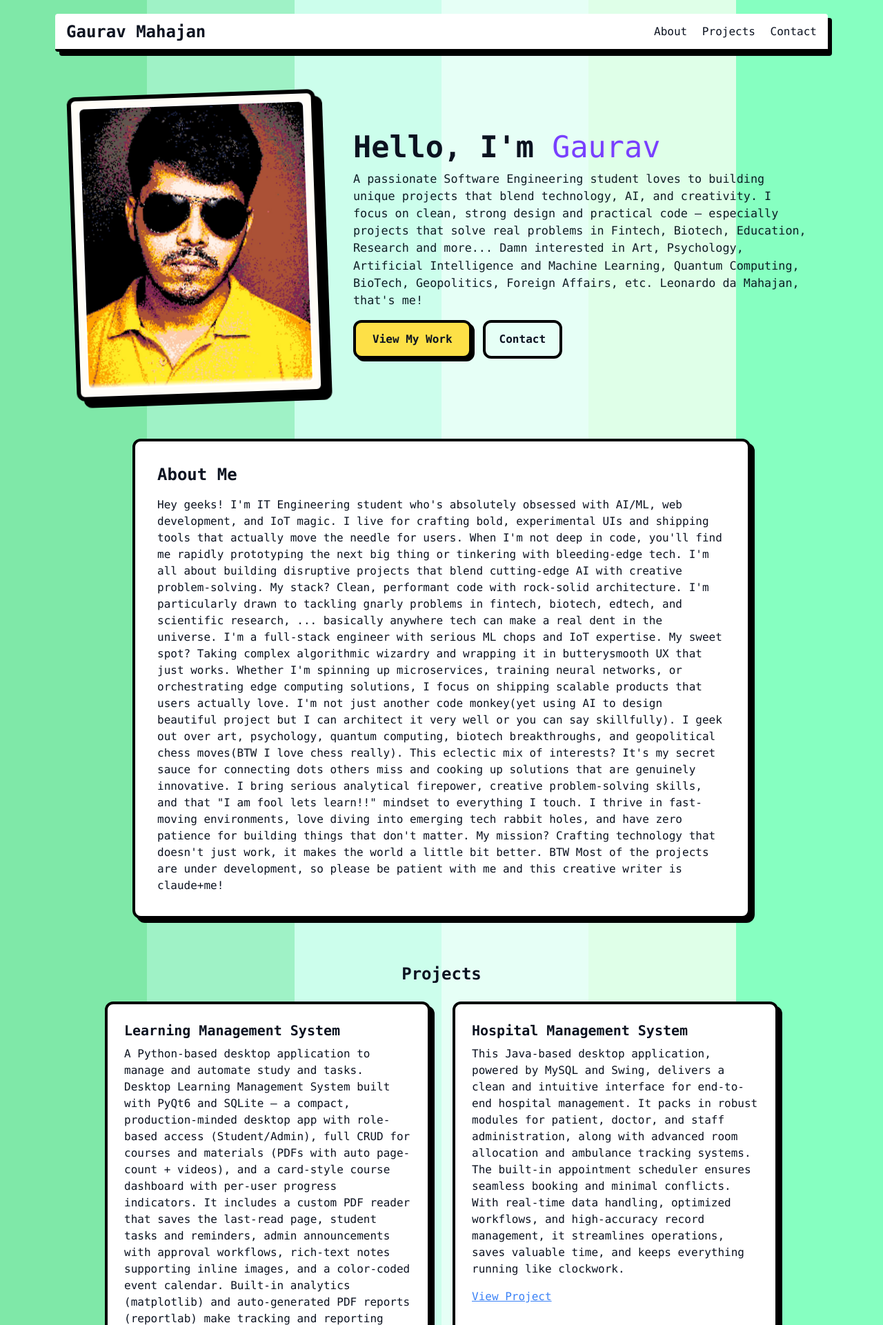
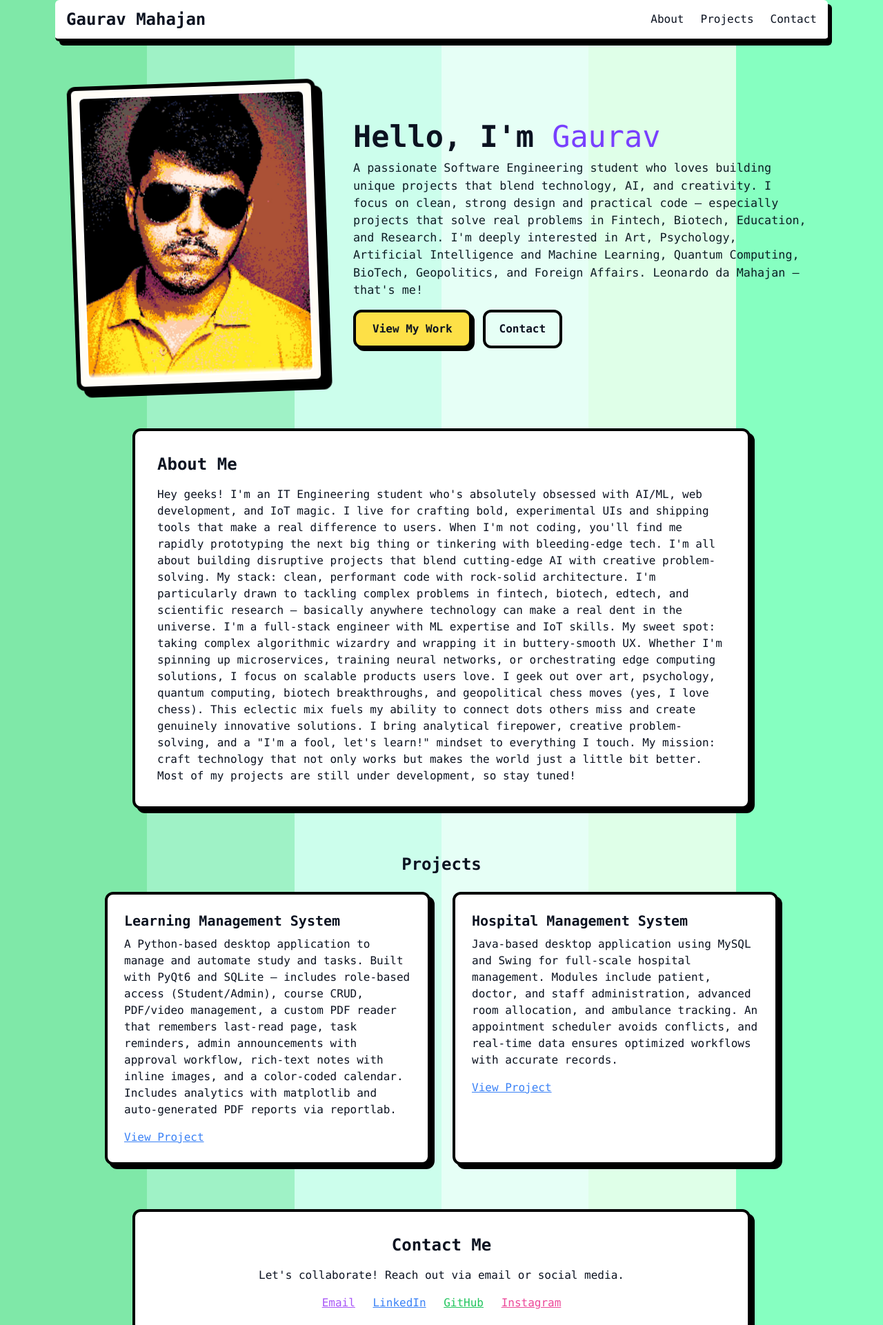
Before and after one commit to GauravMahajan077/WebDev_Project, a plain HTML site: page index.html in a window 1280 px wide. Shown: the top 1921 px of the page at 69% size. Drawn offline with nearby package versions, Linux system fonts and the light colour scheme.

Commit message:
git add .     git commit -m "Updated styles and cleaned HTML"

```diff
--- a/index.html
+++ b/index.html
@@ -1,14 +1,12 @@
 <!DOCTYPE html>
 <html lang="en">
 <head>
-  <meta charset="utf-8" />
-  <meta name="viewport" content="width=device-width,initial-scale=1" />
+  <meta charset="utf-8">
+  <meta name="viewport" content="width=device-width, initial-scale=1">
   <title>Gaurav Mahajan — Portfolio</title>
   <script src="https://cdn.tailwindcss.com"></script>
-
-
   <style>
-    :root{
+    :root {
       --neo-accent: #783ffe;
       --neo-shadow: rgba(0,0,0,1);
       --bg-paper: #fffdf7;
@@ -21,8 +19,7 @@
       --s6: #86ffc1;
     }
 
-
-    html,body { height: 100%; }
+    html, body { height: 100%; }
     body {
       background: linear-gradient(
         90deg,
@@ -54,11 +51,11 @@
       box-shadow: 6px 6px 0 0 rgba(0,0,0,1);
       border-radius:4px;
     }
+
     header.site-header a { color: #0b1220; text-decoration:none; margin-left:0.75rem; }
     header.site-header a:hover { text-decoration:underline; }
 
-
-    .hero-grid{
+    .hero-grid {
       display: grid;
       grid-template-columns: 360px 1fr;
       gap: 3rem;
@@ -74,7 +71,6 @@
       .hero-text { text-align: center; }
     }
 
-
     .neobrutal-frame {
       position: relative;
       background: var(--bg-paper);
@@ -89,7 +85,6 @@
       box-sizing: border-box;
     }
 
-
     .neobrutal-frame::after {
       content: "";
       position: absolute;
@@ -101,7 +96,6 @@
       box-sizing: border-box;
     }
 
-
     .polaroid {
       transform: rotate(-2deg);
       transition: transform 180ms ease, box-shadow 120ms ease;
@@ -109,7 +103,6 @@
       padding: 12px;
       width: 100%;
     }
-
     .frame-img {
       width: 100%;
       height: 100%;
@@ -122,14 +115,11 @@
       background: #f7f7f7;
     }
 
-
     .frame-img-clean {
-
       -webkit-mask-image: linear-gradient(#000 98%, transparent 100%);
       mask-image: linear-gradient(#000 98%, transparent 100%);
       mask-size: 100% 100%;
     }
-
 
     .neobrutal-frame:hover {
       transform: translate(-6px, -6px) rotate(-1deg);
@@ -137,7 +127,7 @@
     }
 
     .hero-heading { font-size: clamp(1.75rem, 3.4vw, 2.75rem); line-height: 1.05; margin: 0 0 0.6rem 0; }
-    .hero-sub { max-width: 48rem; font-size: 1.05rem; color: #04111a; opacity: 0.95; margin: 0 0 1rem 0; }
+    .hero-sub { max-width: 48rem; font-size: 1.05rem; color: #04111a; opacity: 0.95; margin-bottom: 1rem; }
 
     footer.site-footer {
       max-width: 1120px;
@@ -152,42 +142,51 @@
   </style>
 </head>
 <body>
-
-  <header class="site-header" role="banner">
+  <header class="max-w-[1120px] mx-auto px-4 py-3 flex items-center justify-between bg-white border-b-4 border-black shadow-[6px_6px_0_0_rgba(0,0,0,1)] rounded-md static z-40">
     <h1 class="text-lg md:text-2xl font-bold">Gaurav Mahajan</h1>
-    <nav aria-label="Main navigation">
-      <a href="#about">About</a>
-      <a href="#projects">Projects</a>
-      <a href="#contact">Contact</a>
+    <nav class="hidden md:flex gap-6 items-center text-base" aria-label="Main navigation">
+      <a href="#about" class="hover:underline">About</a>
+      <a href="#projects" class="hover:underline">Projects</a>
+      <a href="#contact" class="hover:underline">Contact</a>
     </nav>
+    <button id="menuBtn" class="md:hidden menu-btn p-2 rounded bg-white border-2 border-black" aria-expanded="false" aria-controls="mobileNav" aria-label="Open menu">
+      <svg width="22" height="14" viewBox="0 0 22 14" fill="none" xmlns="http://www.w3.org/2000/svg" aria-hidden="true">
+        <rect width="22" height="2" y="0" rx="1" fill="#000"/>
+        <rect width="22" height="2" y="6" rx="1" fill="#000"/>
+        <rect width="22" height="2" y="12" rx="1" fill="#000"/>
+      </svg>
+    </button>
   </header>
 
+  <div id="mobileNav" class="fixed inset-x-4 top-20 bg-white border-4 border-black rounded-xl shadow-[8px_8px_0_0_rgba(0,0,0,1)] p-4 z-30 hidden" role="menu" aria-label="Mobile navigation">
+    <a href="#about" class="block py-2 text-lg">About</a>
+    <a href="#projects" class="block py-2 text-lg">Projects</a>
+    <a href="#contact" class="block py-2 text-lg">Contact</a>
+  </div>
 
   <main class="hero-grid" role="main">
-
     <div style="display:flex; justify-content:center; align-items:center;">
-      <div class="neobrutal-frame polaroid" aria-hidden="false">
-
+      <div class="neobrutal-frame polaroid">
         <img
           src="gauravbhai.jpg"
           alt="Gaurav Mahajan — portrait"
           class="frame-img frame-img-clean"
           loading="lazy"
           decoding="async"
+          width="360"
+          height="450"
         />
       </div>
     </div>
-
     <div class="hero-text">
       <h2 class="hero-heading"><strong>Hello, I'm</strong> <span style="color:var(--neo-accent)">Gaurav</span></h2>
       <p class="hero-sub">
-        A passionate Software Engineering student loves to building unique projects that blend technology, AI, and creativity.
+        A passionate Software Engineering student who loves building unique projects that blend technology, AI, and creativity.
         I focus on clean, strong design and practical code — especially projects that solve real problems in Fintech, Biotech,
-        Education, Research and more...
-        Damn interested in Art, Psychology, Artificial Intelligence and Machine Learning, Quantum Computing, BioTech, Geopolitics, Foreign Affairs, etc.
-        Leonardo da Mahajan, that's me!
-    </p>
-
+        Education, and Research.
+        I'm deeply interested in Art, Psychology, Artificial Intelligence and Machine Learning, Quantum Computing, BioTech, Geopolitics, and Foreign Affairs.
+        Leonardo da Mahajan — that's me!
+      </p>
       <div style="display:flex; gap:1rem; flex-wrap:wrap;">
         <a href="#projects" class="inline-block bg-yellow-300 border-4 border-black rounded-xl px-6 py-3 font-bold shadow-[4px_4px_0_0_rgba(0,0,0,1)]">
           View My Work
@@ -202,32 +201,45 @@
   <section id="about" class="max-w-4xl mx-auto p-8 mb-16 bg-white border-4 border-black rounded-xl shadow-[6px_6px_0_0_rgba(0,0,0,1)]">
     <h3 class="text-2xl font-bold mb-4">About Me</h3>
     <p>
-
-Hey geeks! I'm IT Engineering student who's absolutely obsessed with AI/ML, web development, and IoT magic. I live for crafting bold, experimental UIs and shipping tools that actually move the needle for users. When I'm not deep in code, you'll find me rapidly prototyping the next big thing or tinkering with bleeding-edge tech.
-I'm all about building disruptive projects that blend cutting-edge AI with creative problem-solving. My stack? Clean, performant code with rock-solid architecture. I'm particularly drawn to tackling gnarly problems in fintech, biotech, edtech, and scientific research, ... basically anywhere tech can make a real dent in the universe.
-I'm a full-stack engineer with serious ML chops and IoT expertise. My sweet spot? Taking complex algorithmic wizardry and wrapping it in butterysmooth UX that just works. Whether I'm spinning up microservices, training neural networks, or orchestrating edge computing solutions, I focus on shipping scalable products that users actually love.
-I'm not just another code monkey(yet using AI to design beautiful project but I can architect it very well or you can say skillfully).
-I geek out over art, psychology, quantum computing, biotech breakthroughs, and geopolitical chess moves(BTW I love chess really). This eclectic mix of interests? It's my secret sauce for connecting dots others miss and cooking up solutions that are genuinely innovative.
-I bring serious analytical firepower, creative problem-solving skills, and that "I am fool lets learn!!" mindset to everything I touch. I thrive in fast-moving environments, love diving into emerging tech rabbit holes, and have zero patience for building things that don't matter. My mission? Crafting technology that doesn't just work, it makes the world a little bit better.
-
-BTW Most of the projects are under development, so please be patient with me and this creative writer is claude+me!
-</p>
+      Hey geeks! I'm an IT Engineering student who's absolutely obsessed with AI/ML, web development, and IoT magic.
+      I live for crafting bold, experimental UIs and shipping tools that make a real difference to users. When I'm not coding,
+      you'll find me rapidly prototyping the next big thing or tinkering with bleeding-edge tech.
+      I'm all about building disruptive projects that blend cutting-edge AI with creative problem-solving.
+      My stack: clean, performant code with rock-solid architecture.
+      I'm particularly drawn to tackling complex problems in fintech, biotech, edtech, and scientific research —
+      basically anywhere technology can make a real dent in the universe.
+      I'm a full-stack engineer with ML expertise and IoT skills. My sweet spot: taking complex algorithmic wizardry and wrapping it in buttery-smooth UX.
+      Whether I'm spinning up microservices, training neural networks, or orchestrating edge computing solutions, I focus on scalable products users love.
+      I geek out over art, psychology, quantum computing, biotech breakthroughs, and geopolitical chess moves (yes, I love chess).
+      This eclectic mix fuels my ability to connect dots others miss and create genuinely innovative solutions.
+      I bring analytical firepower, creative problem-solving, and a "I'm a fool, let's learn!" mindset to everything I touch.
+      My mission: craft technology that not only works but makes the world just a little bit better.
+      Most of my projects are still under development, so stay tuned!
+    </p>
   </section>
-
 
   <section id="projects" class="max-w-5xl mx-auto px-6 mb-16">
     <h3 class="text-2xl font-bold mb-6 text-center">Projects</h3>
     <div class="grid md:grid-cols-2 gap-8">
       <div class="bg-white border-4 border-black rounded-xl shadow-[6px_6px_0_0_rgba(0,0,0,1)] p-6">
         <h4 class="text-xl font-bold mb-2">Learning Management System</h4>
-        <p class="mb-4">A Python-based desktop application to manage and automate study and tasks. Desktop Learning Management System built with PyQt6 and  SQLite — a compact, production-minded desktop app with role-based access (Student/Admin), full CRUD for courses and materials (PDFs with auto page-count + videos), and a card-style course dashboard with per-user progress indicators. It includes a custom PDF reader that saves the last-read page, student tasks and reminders, admin announcements with approval workflows, rich-text notes supporting inline images, and a color-coded event calendar. Built-in analytics (matplotlib) and auto-generated PDF reports (reportlab) make tracking and reporting simple
-</p>
+        <p class="mb-4">
+          A Python-based desktop application to manage and automate study and tasks.
+          Built with PyQt6 and SQLite — includes role-based access (Student/Admin), course CRUD, PDF/video management, a
+          custom PDF reader that remembers last-read page, task reminders, admin announcements with approval workflow,
+          rich-text notes with inline images, and a color-coded calendar.
+          Includes analytics with matplotlib and auto-generated PDF reports via reportlab.
+        </p>
         <a href="https://github.com/GauravMahajan077/LMS.git" class="text-blue-500 underline">View Project</a>
       </div>
 
       <div class="bg-white border-4 border-black rounded-xl shadow-[6px_6px_0_0_rgba(0,0,0,1)] p-6">
         <h4 class="text-xl font-bold mb-2">Hospital Management System</h4>
-        <p class="mb-4">This Java-based desktop application, powered by MySQL and Swing, delivers a clean and intuitive interface for end-to-end hospital management. It packs in robust modules for patient, doctor, and staff administration, along with advanced room allocation and ambulance tracking systems. The built-in appointment scheduler ensures seamless booking and minimal conflicts. With real-time data handling, optimized workflows, and high-accuracy record management, it streamlines operations, saves valuable time, and keeps everything running like clockwork.</p>
+        <p class="mb-4">
+          Java-based desktop application using MySQL and Swing for full-scale hospital management.
+          Modules include patient, doctor, and staff administration, advanced room allocation, and ambulance tracking.
+          An appointment scheduler avoids conflicts, and real-time data ensures optimized workflows with accurate records.
+        </p>
         <a href="https://github.com/GauravMahajan077/Hospital.management.system-.git" class="text-blue-500 underline">View Project</a>
       </div>
     </div>
@@ -245,11 +257,24 @@ BTW Most of the projects are under development, so please be patient with me and
   </section>
 
   <footer class="site-footer" role="contentinfo">
-    <small>&copy; 2025 Mr.Gaurav Mahajan</small>
+    <small>&copy; 2025 Gaurav Mahajan</small>
   </footer>
 
+  <script>
+    const menuBtn = document.getElementById('menuBtn');
+    const mobileNav = document.getElementById('mobileNav');
+    menuBtn.addEventListener('click', () => {
+      mobileNav.classList.toggle('hidden');
+      const isOpen = !mobileNav.classList.contains('hidden');
+      menuBtn.setAttribute('aria-expanded', isOpen ? 'true' : 'false');
+    });
 
-
-
+    mobileNav.querySelectorAll('a').forEach(a =>
+      a.addEventListener('click', () => {
+        mobileNav.classList.add('hidden');
+        menuBtn.setAttribute('aria-expanded', 'false');
+      })
+    );
+  </script>
 </body>
 </html>
```
